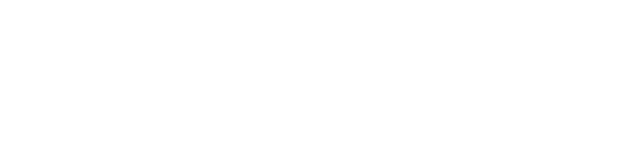
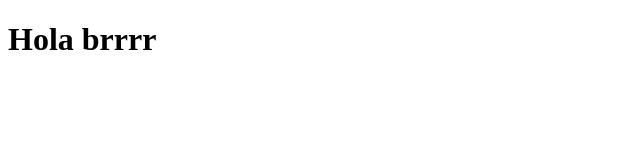
Before and after one commit to Yeiduard/Proyecto_Analisis, a plain HTML site: page templates/Index.html in a window 1280 px wide. Shown: the whole page, without its empty margins (0-640 px from the left). Drawn offline with Linux system fonts and the light colour scheme.

Commit message:
Update Index.html

```diff
--- a/templates/Index.html
+++ b/templates/Index.html
@@ -7,6 +7,6 @@
     <title>Document</title>
 </head>
 <body>
-
+    <h1>Hola brrrr</h1>
 </body>
 </html>
```
